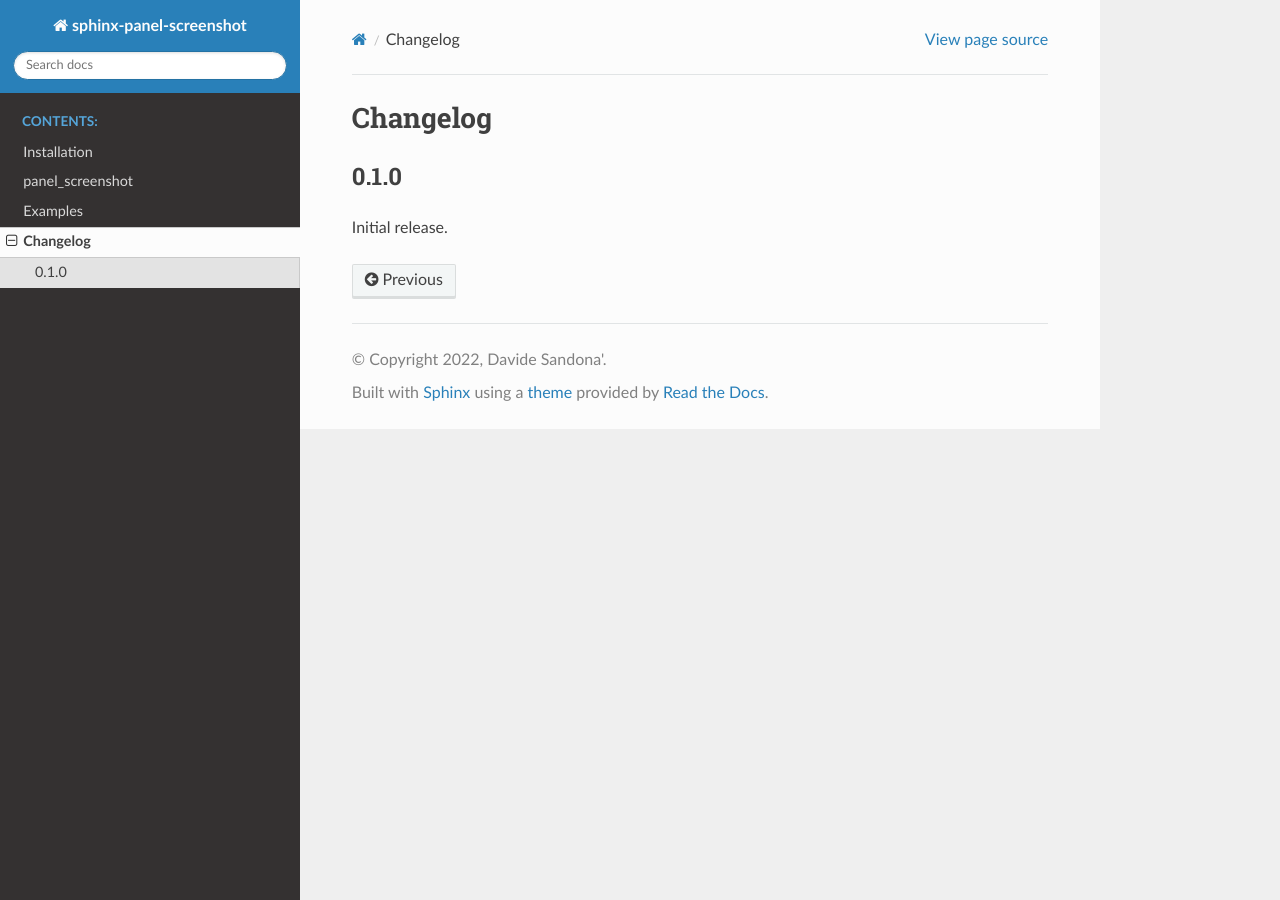
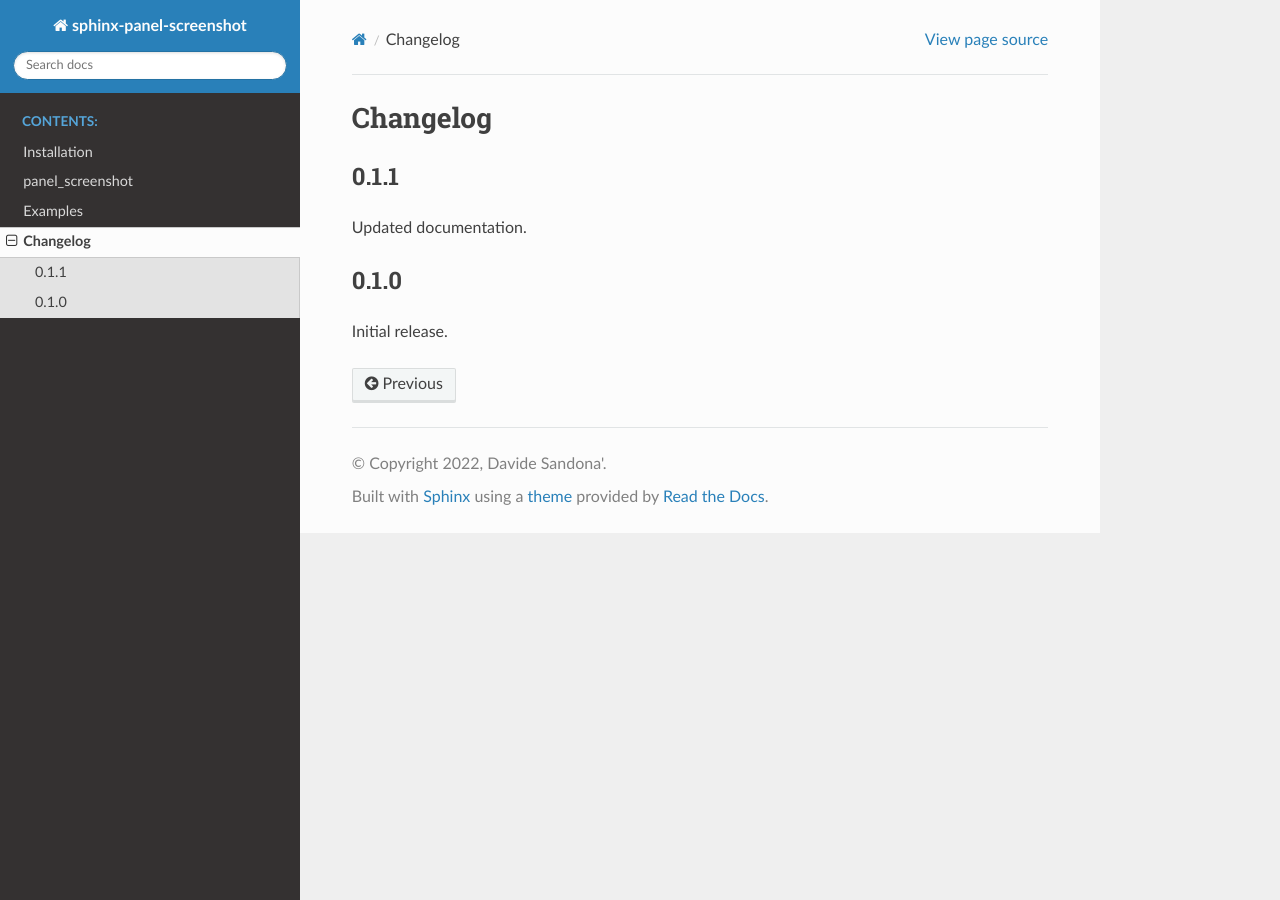
Before and after one commit to Davide-sd/sphinx_panel_screenshot, a Sphinx documentation site: the page built from docs/source/changelog.rst, in a window 1280 px wide. Built offline with Sphinx 7.4.7 and the Read the Docs theme 2.0.0, drawn with Linux system fonts in a browser that asks for light colours.

Commit message:
version bump

```diff
--- a/docs/source/changelog.rst
+++ b/docs/source/changelog.rst
@@ -1,5 +1,10 @@
 Changelog
 ---------
+
+0.1.1
+=====
+
+Updated documentation.
 
 0.1.0
 =====
--- a/sphinx_panel_screenshot/_version.py
+++ b/sphinx_panel_screenshot/_version.py
@@ -1 +1 @@
-__version__ = "0.1.0"
+__version__ = "0.1.1"
```
